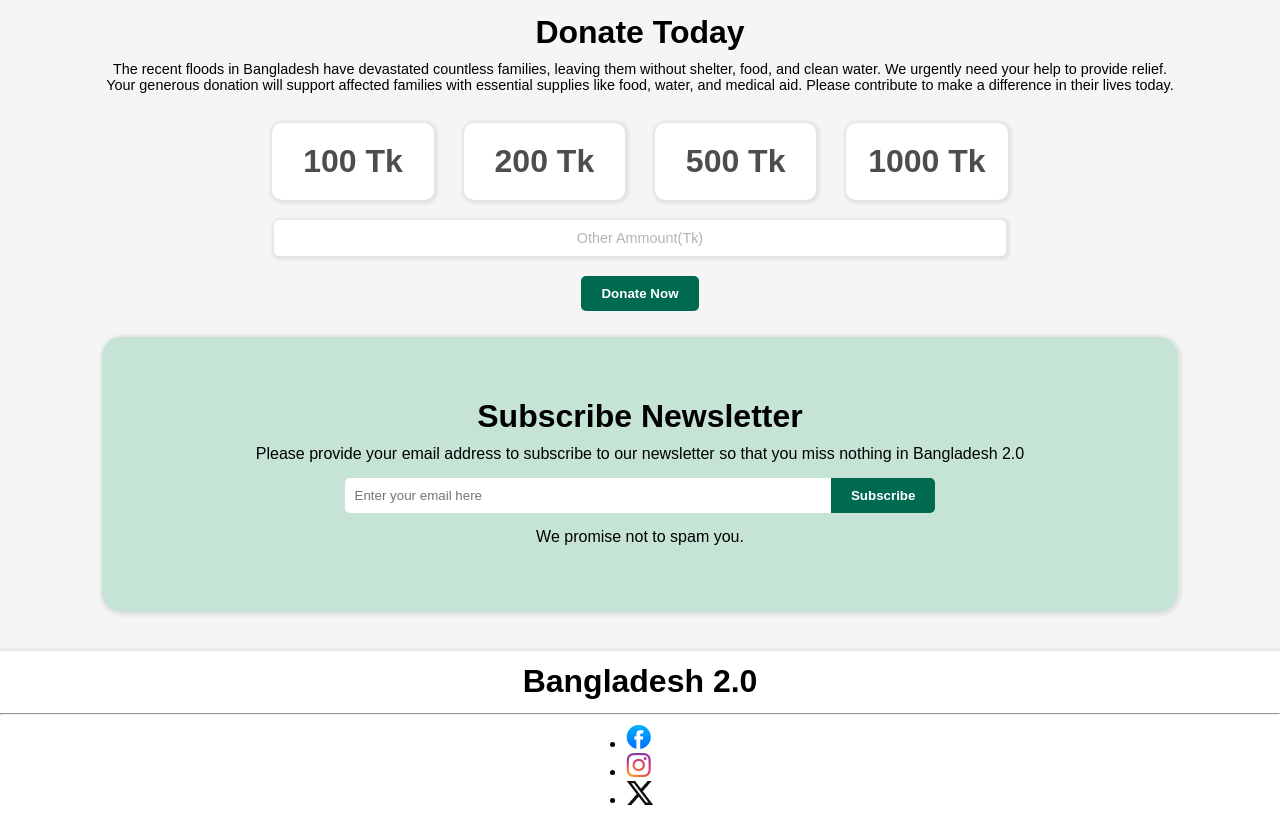
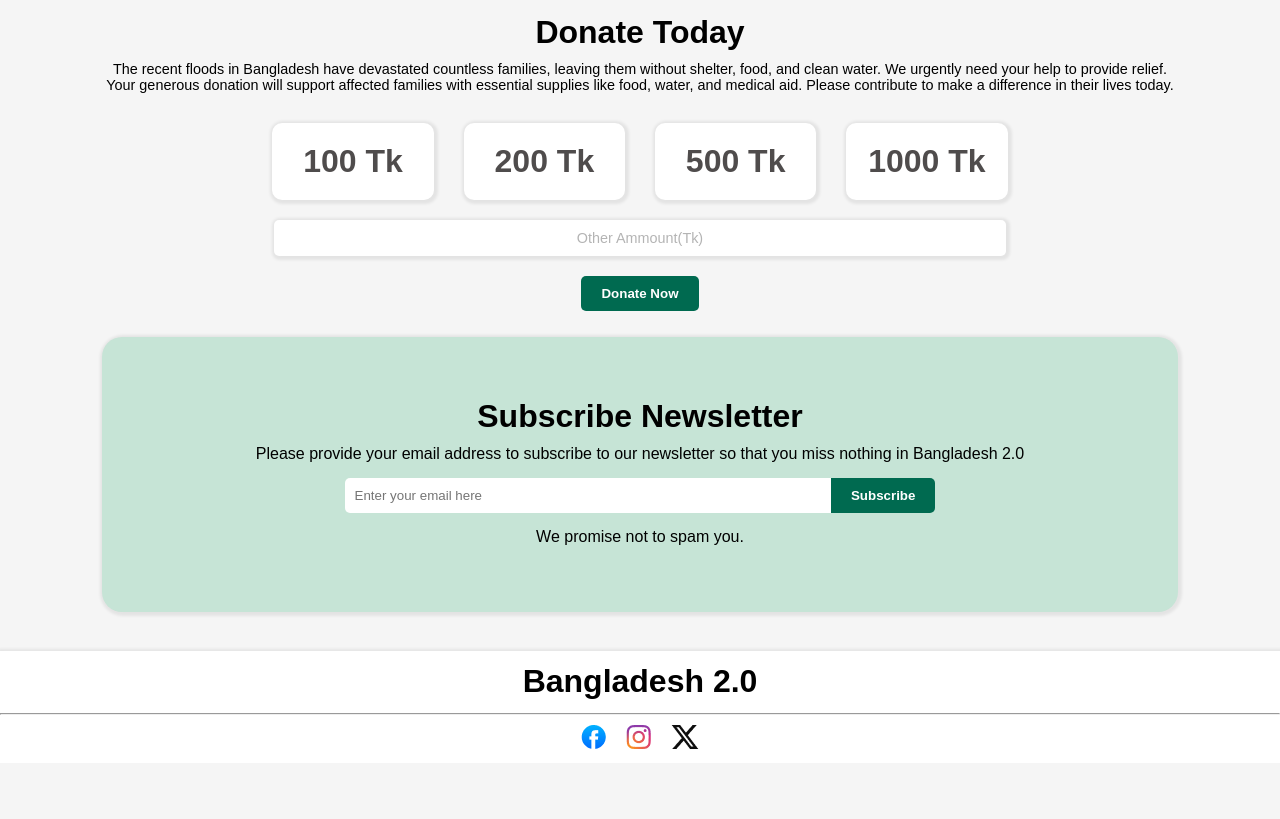
Before and after one commit to Rafidul-Islam/Bangladesh-2.0, a plain HTML site: page index.html in a window 1280 px wide. Shown: the part 3095-3914 px from the top of the page. After the commit the page ends 3858 px from the top, so only its background shows below. Drawn offline with Linux system fonts and the light colour scheme.

Commit message:
changed the code for icon in the footer section

```diff
--- a/style.css
+++ b/style.css
@@ -397,7 +397,8 @@ footer h1 {
   text-align: center;
   padding: 1%;
 }
-.social-icon {
+.social-icon ul {
+  list-style: none;
   display: flex;
   align-items: center;
   justify-content: center;
```
